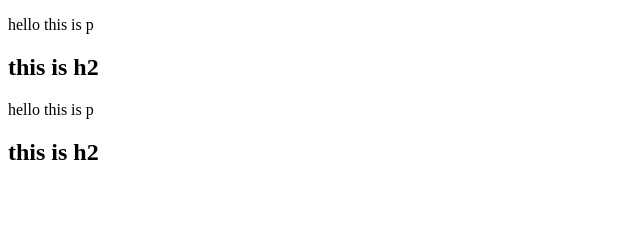
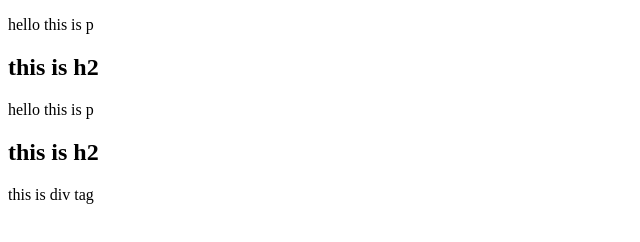
Before and after one commit to shahbazqalander388/pushcode, a plain HTML site: page index.html in a window 1280 px wide. Shown: the whole page, without its empty margins (0-640 px from the left). Drawn offline with Linux system fonts and the light colour scheme.

Commit message:
change in file

```diff
--- a/index.html
+++ b/index.html
@@ -10,6 +10,9 @@
     <h2>this is h2</h2>
      <p>hello this is p</p>
     <h2>this is h2</h2>
+    <div>
+        this is div tag
+    </div>
 
 </body>
 </html>
```
